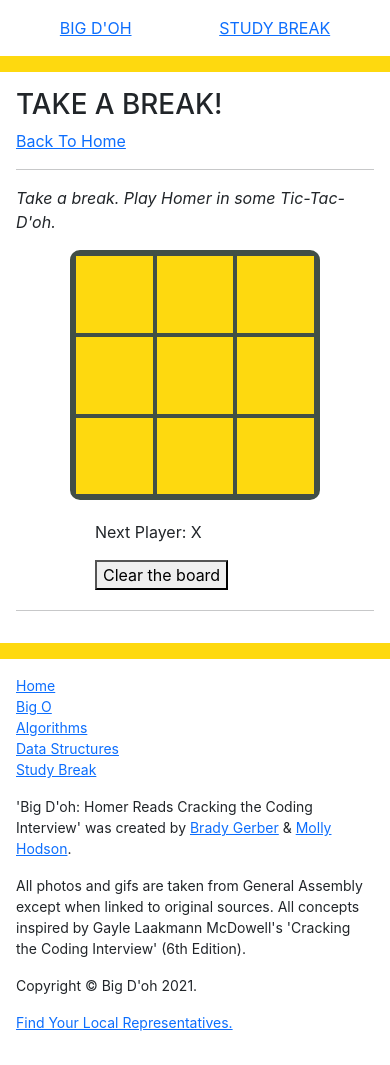
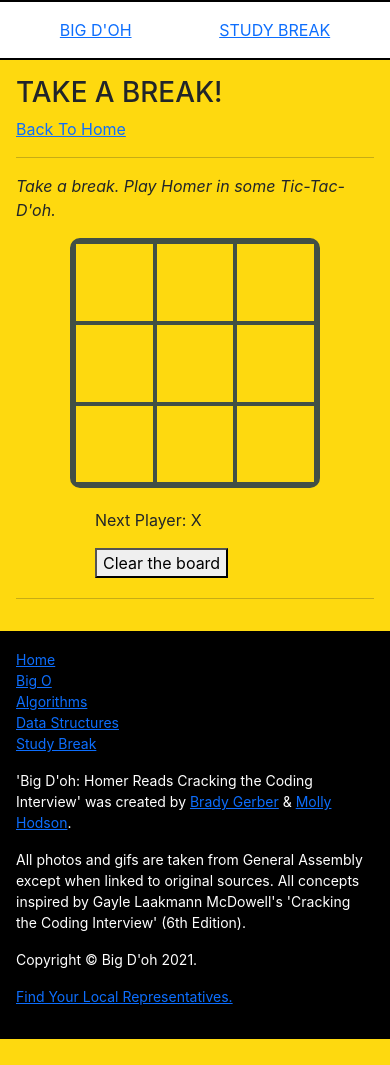
Before and after one commit to bg-write/big-doh, a React (Create React App) app: page /ttt in a window 390 px wide. After the commit the page ends 1039 px from the top, so only its background shows below. Built offline with nearby package versions, Linux system fonts and the light colour scheme.

Commit message:
CSS: Home mobile view update

```diff
--- a/src/App.css
+++ b/src/App.css
@@ -12,11 +12,13 @@ body {
 }
 
 a {
-	/* color: #ffffff; */
+	/* color: #424F46; */
 }
 
 a:hover {
-	/* color: #70D1FE; */
+	color: #70D1FE;
+
+
 }
 
 .grid {
@@ -25,14 +27,23 @@ a:hover {
 	height: 100vh;
 	grid-template-columns: 100%;
 	grid-template-rows: auto 1fr auto;
-	grid-gap: 1em;
+	/* grid-gap: 1em; */
 }
 
 header,
 main,
 footer {
+	padding: 1rem;
+	border-top: solid 2px black;
+}
+
+header {
 	background: #ffffff;
-	padding: 1em;
+}
+
+footer {
+	background: black;
+	color: white;
 }
 
 /*------------------------- IDs ----------------------------*/
@@ -48,9 +59,17 @@ footer {
 #flex-container-home {
 	/* Flexbox specifically for two flex items, the Homer headline and the spinning donut. */
 	display: flex;
-	flex-direction: row;
+	flex-direction: column-reverse;
 	align-items: center;
 	justify-content: center;
+}
+
+#marquee {
+	/* For the scrolling marquee reading "CRACK THE CODING INTERVIEW" */
+	border: solid 1px black;
+	text-align: center;
+	padding: 1rem;
+	background-color: #D1B271;
 }
 
 /*------------------------- CLASSES ------------------------*/
@@ -73,11 +92,12 @@ footer {
 	border-radius: 25px;
 	padding: 1rem;
 	margin: 1rem;
+	background-color: #D1B271;
 }
 
 .donut {
 	/* border: solid #ffffff; */
-	margin: .5rem;
+	margin: 0.5rem;
 }
 
 .loader {
--- a/src/components/Home.jsx
+++ b/src/components/Home.jsx
@@ -7,7 +7,7 @@ function Home() {
 			<main>
 				<div id="flex-container-home">
 					<h1 id="homerText">
-						If Homer can do it,<br></br>so can you.
+						IF HOMER CAN DO IT<br></br>YOU CAN TOO.
 					</h1>
 					<img
 						class="donut loader"
@@ -16,22 +16,26 @@ function Home() {
 						width="50%"
 					/>
 				</div>
-				<hr />
+				<div>
+					<p id="marquee">
+						CRACK THE CODING INTERVIEW
+					</p>
+				</div>
 				<div className="center-text">
 					<p className="border-text">
 						BIG O? MORE LIKE BIG <i>D'OH</i>!
 					</p>
 					<p>
-						Have you read 'Cracking the Coding Interview' but are still
-						struggling understanding Big O?
+						Read 'Cracking the Coding Interview' but still
+						struggling with Big O?
 					</p>
 					<p>
 						<b>Big D'oh: Homer Reads Cracking the Coding Interview</b> is a free
-						guide for anyone wishing to study Big O and common algorithms and
+						study guide for Big O and common algorithms and
 						data structures, in a way even Homer Simpson could get.
 					</p>
 				</div>
-				<hr />
+
 				<div className="flex-container center-text">
 					<div className="border-text">
 						<a href="/big-o">Big O</a>
```
